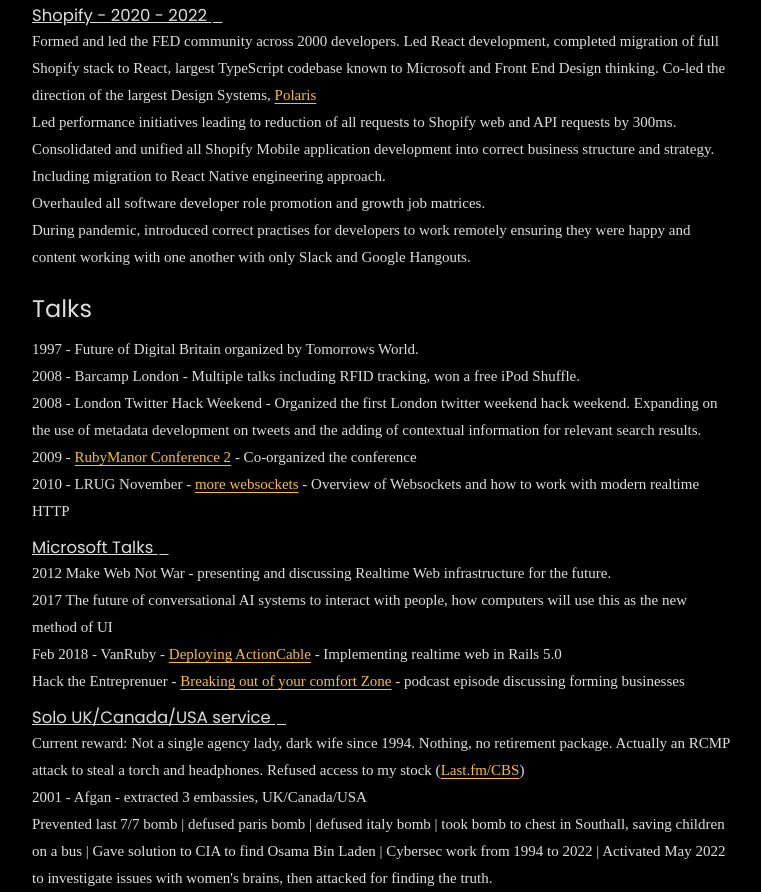
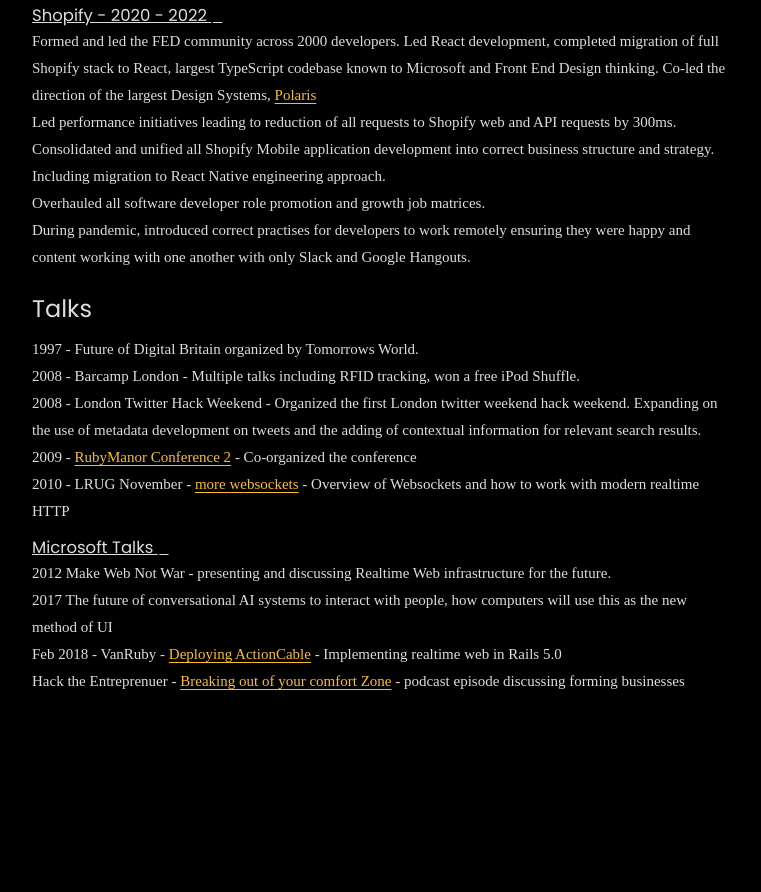
Before and after one commit to kalvir-sandhu/kalvweb, an Eleventy site: page cv/index.md in a window 1280 px wide. Shown: the part 4240-5132 px from the top of the page, without its empty margins (258-1019 px from the left). After the commit the page ends 4935 px from the top, so only its background shows below. Built offline with nearby package versions, Linux system fonts and the light colour scheme; Eleventy itself is replaced by a stand-in of ours; files that its build step writes are made by us from their sources; a web font is replaced by a local one.

Commit message:
um nope, I'm nobody

```diff
--- a/cv/index.md
+++ b/cv/index.md
@@ -171,8 +171,3 @@
 
 Feb 2018 - VanRuby - [Deploying ActionCable](https://www.youtube.com/watch?v=v2uaY9qTSsI) - Implementing realtime web in Rails 5.0
 Hack the Entreprenuer - [Breaking out of your comfort Zone](https://hacktheentrepreneur.com/podcast/kalvir-sandhu/) - podcast episode discussing forming businesses
-
-### Solo UK/Canada/USA service
-Current reward: Not a single agency lady, dark wife since 1994. Nothing, no retirement package. Actually an RCMP attack to steal a torch and headphones. Refused access to my stock (Last.fm/CBS)
-2001 - Afgan - extracted 3 embassies, UK/Canada/USA
-Prevented last 7/7 bomb | defused paris bomb | defused italy bomb | took bomb to chest in Southall, saving children on a bus | Gave solution to CIA to find Osama Bin Laden | Cybersec work from 1994 to 2022 | Activated May 2022 to investigate issues with women's brains, then attacked for finding the truth.
```
